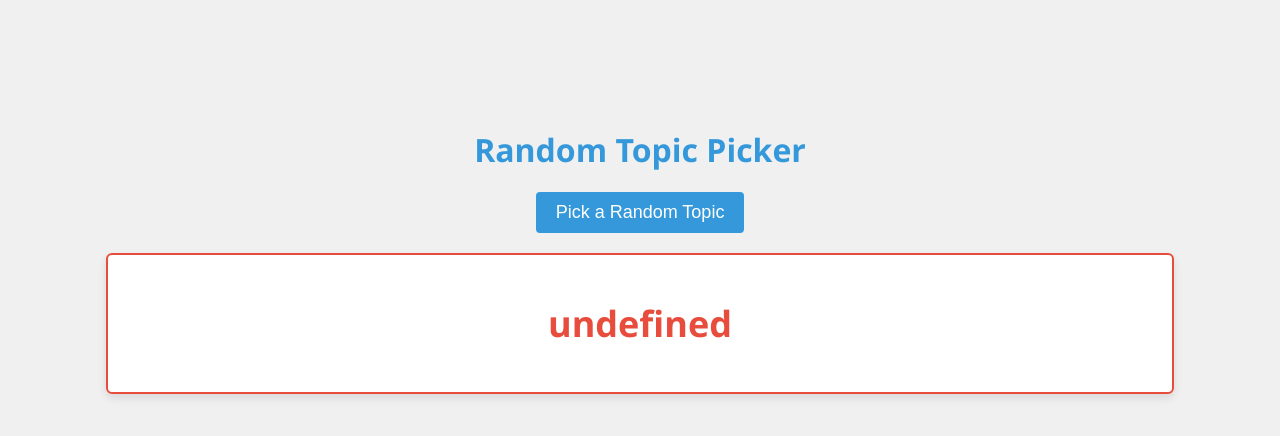
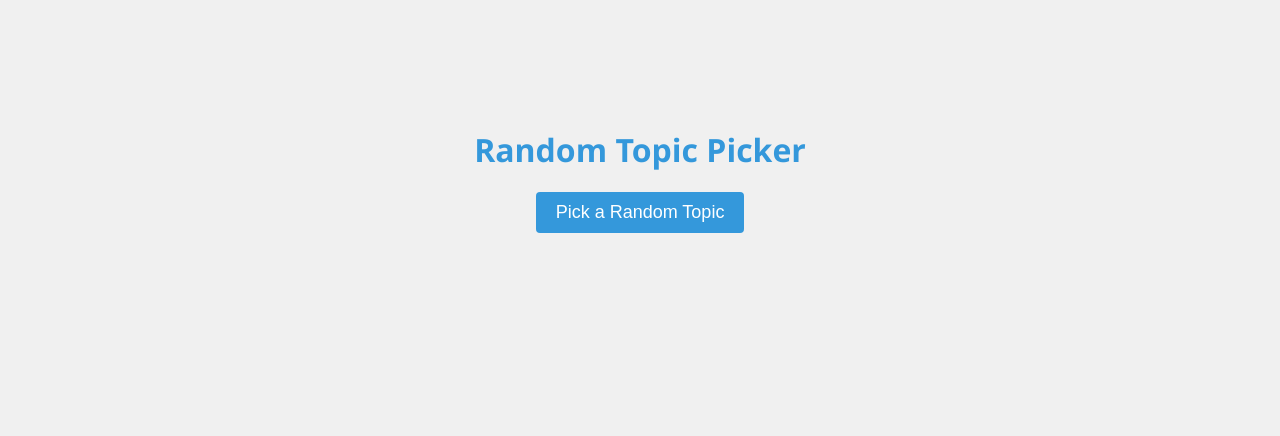
Before and after one commit to artistj1015/artistj1015.github.io, a plain HTML site: page index.html in a window 1280 px wide. Both pictures are taken after a click on the button "Pick a Random Topic". Drawn offline with Linux system fonts and the light colour scheme.

Commit message:
Update index.html

```diff
--- a/index.html
+++ b/index.html
@@ -71,8 +71,10 @@
       const resultContainer = document.getElementById("result");
       const randomIndex = Math.floor(Math.random() * topics.length);
       const randomTopic = topics[randomIndex];
-      resultContainer.innerHTML = `<p><span style="font-size: 36px; color: #e74c3c;">${randomTopic}</span></p>`;
-      resultContainer.style.display = 'block';
+      if (randomTopic !== undefined) {
+        resultContainer.innerHTML = `<p><span style="font-size: 36px; color: #e74c3c;">${randomTopic}</span></p>`;
+        resultContainer.style.display = 'block';
+      }
     }
   </script>
 </body>
```
